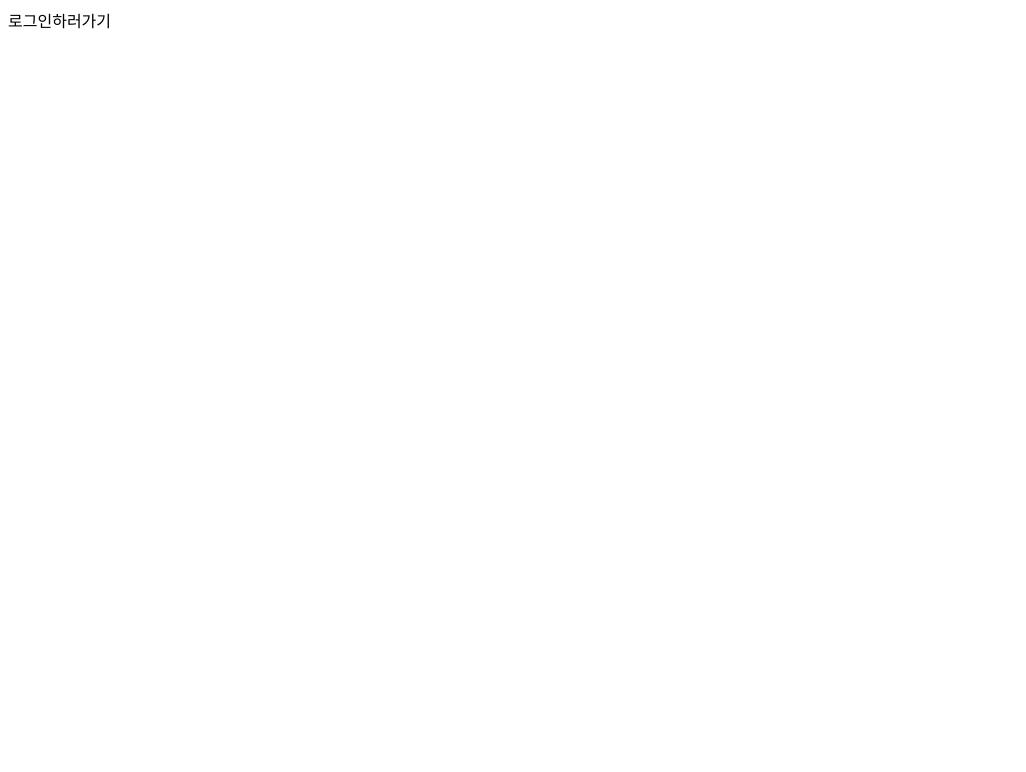
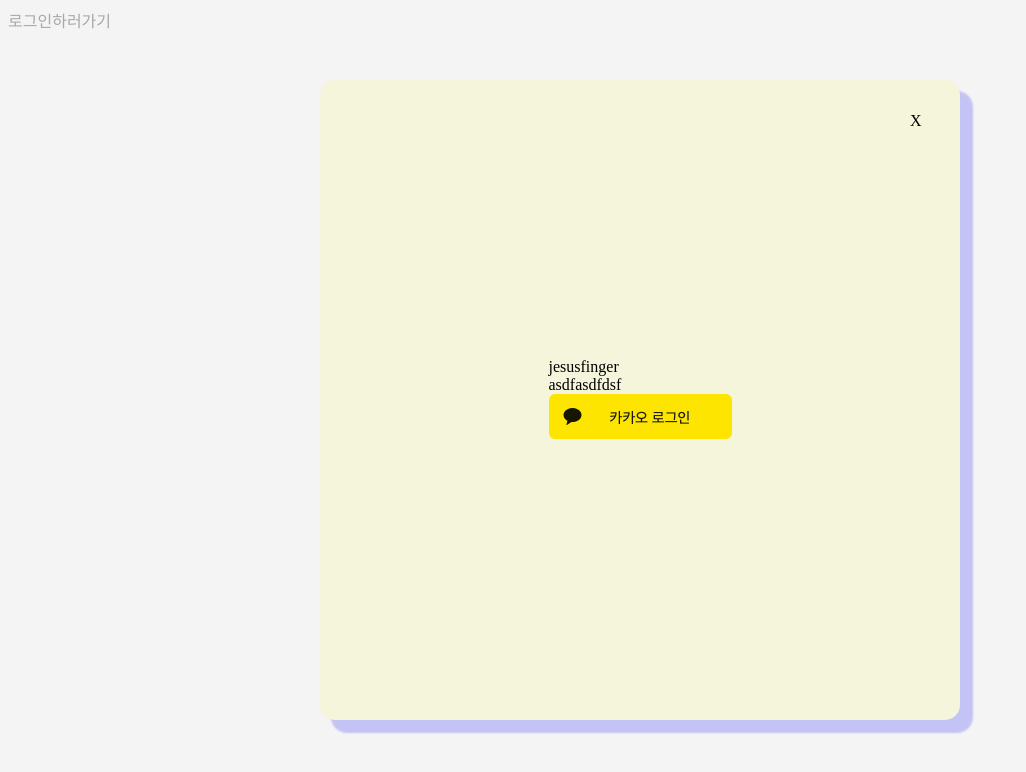
Before and after one commit to jesusFingersDevelop/jesusFingersAdmin, a React app: page / in a window 1280 px wide. Shown: the top 772 px of the page, without its empty margins (0-1026 px from the left). Built offline with nearby package versions, Linux system fonts and the light colour scheme.

Commit message:
change commonModal, kakaoLogin

```diff
--- a/components/CommonModal/index.css
+++ b/components/CommonModal/index.css
@@ -1,3 +1,13 @@
+button, input[type=submit], input[type=reset] {
+  background: none;
+  color: inherit;
+  border: none;
+  padding: 0;
+  font: inherit;
+  cursor: pointer;
+  outline: inherit;
+}
+
 .commonModalWrapper {
   position: fixed;
   width: 100%;
@@ -18,7 +28,7 @@
   width: 100%;
   height: 100%;
   background-color: #efefef;
-  opacity: 0.4;
+  opacity: 0.7;
   display: flex;
   justify-content: center;
   align-items: center;
@@ -46,5 +56,16 @@
     width: 328px;
   }
 }
+.commonModalContent button {
+  z-index: 41;
+  position: absolute;
+  top: 14vh;
+  right: 28vw;
+}
+@media screen and (max-width: 1000px) {
+  .commonModalContent button {
+    right: 80px;
+  }
+}
 
 /*# sourceMappingURL=index.css.map */
--- a/components/CommonModal/index.scss
+++ b/components/CommonModal/index.scss
@@ -1,3 +1,13 @@
+button, input[type="submit"], input[type="reset"] {
+  background: none;
+  color: inherit;
+  border: none;
+  padding: 0;
+  font: inherit;
+  cursor: pointer;
+  outline: inherit;
+}
+
 .commonModalWrapper {
   position: fixed;
   width: 100%;
@@ -18,7 +28,7 @@
   width: 100%;
   height: 100%;
   background-color: #efefef;
-  opacity: 0.4;
+  opacity: 0.7;
   display: flex;
   justify-content: center;
   align-items: center;
@@ -42,4 +52,13 @@
   @media screen and (max-width: 1000px) {
     width: 328px;
   }
+  button {
+    z-index: 41;
+    position: absolute;
+    top: 14vh;
+    right: 28vw;
+    @media screen and (max-width: 1000px) {
+      right: 80px;
+    }
+  }
 };
--- a/components/CommonModal/index.tsx
+++ b/components/CommonModal/index.tsx
@@ -11,7 +11,10 @@ const CommonModal = ({setModal, innerContent}: Props) => {
   return (
     <div className="commonModalWrapper">
       <div className="commonModalOverlay" onClick={() => setModal(false)} />
-      <div className="commonModalContent" onClick={() => setModal(true)}>
+      <div className="commonModalContent">
+        <button className="cancelButton" onClick={() => setModal(false)}>
+          X
+        </button>
         {innerContent}
       </div>
     </div>
--- a/components/KakaoLogin/index.tsx
+++ b/components/KakaoLogin/index.tsx
@@ -5,7 +5,7 @@ const KakaoLogin = () => {
   const kakaoLoginHandler = () => {
     console.log('카카오로그인 api넣기');
   };
-  return <img src={kakaoLoginImage} onClick={kakaoLoginHandler} alt="카카오톡 로그인하기" />;
+  return <img style={{cursor: 'pointer'}} src={kakaoLoginImage} onClick={kakaoLoginHandler} alt="카카오톡 로그인하기" />;
 };
 
 export default KakaoLogin;
--- a/pages/Login/index.tsx
+++ b/pages/Login/index.tsx
@@ -3,10 +3,8 @@ import './index.scss';
 import CommonModal from '@components/CommonModal';
 import KakaoLogin from '@components/KakaoLogin';
 
-interface IProps {}
-
 const Login = () => {
-  const [loginModal, setLoginModal] = useState<boolean>(false);
+  const [loginModal, setLoginModal] = useState<boolean>(true);
   return (
     <>
       <div onClick={() => setLoginModal(true)}>로그인하러가기</div>
```
Also changed, not shown: 1 other file (tests, documents, lock files or other folders).
